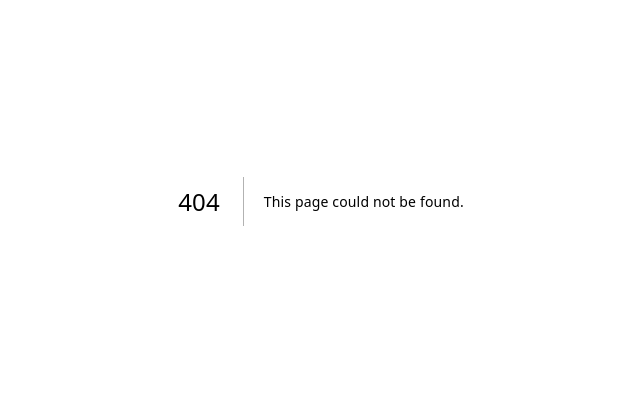
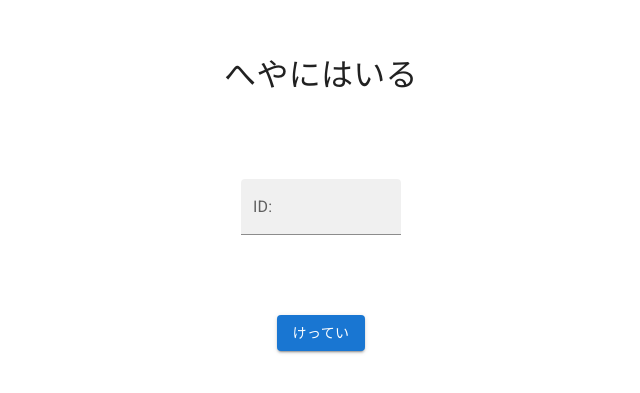
Before and after one commit to mikiya1130/katachi_monster, a Next.js app in the folder frontend/: page /enter-room in a window 1280 px wide. Before the commit this address had no page. Shown: the part 199-592 px from the top of the page, without its empty margins (319-959 px from the left). Built offline with nearby package versions, Linux system fonts and the light colour scheme.

Commit message:
対戦部屋に入る画面を作成しました。 IDを４桁までの数字しか入力できないようにしました。

```diff
--- /dev/null
+++ b/frontend/src/app/enter-room/page.tsx
@@ -0,0 +1,49 @@
+"use client";
+import { Button, Stack, TextField } from "@mui/material";
+import Typography from "@mui/material/Typography";
+import Link from "next/link";
+import { useState } from "react";
+
+const EnterRoom = () => {
+  const title = "へやにはいる";
+  const [inputValue, setInputValue] = useState("");
+
+  // テキストフィールドの入力が4桁の数字のみ許可する
+  const handleInputChange = (e: React.ChangeEvent<HTMLInputElement>) => {
+    const value = e.target.value;
+    // 正規表現を使用して4桁の数字のみ許可
+    if (/^\d{0,4}$/.test(value)) {
+      setInputValue(value);
+    }
+  };
+
+  return (
+    <Stack
+      p={4}
+      spacing={10}
+      alignItems="center"
+      justifyContent="center"
+      height="100%"
+    >
+      <Typography fontSize="2rem" align="left">
+        {title}
+      </Typography>
+
+      <TextField
+        id="room-id"
+        label="ID:"
+        variant="filled"
+        value={inputValue}
+        type="text"
+        onChange={handleInputChange}
+        sx={{ maxWidth: "10rem" }}
+      />
+
+      <Link href={`/対戦部屋`}>
+        <Button variant="contained">けってい</Button>
+      </Link>
+    </Stack>
+  );
+};
+
+export default EnterRoom;
```
